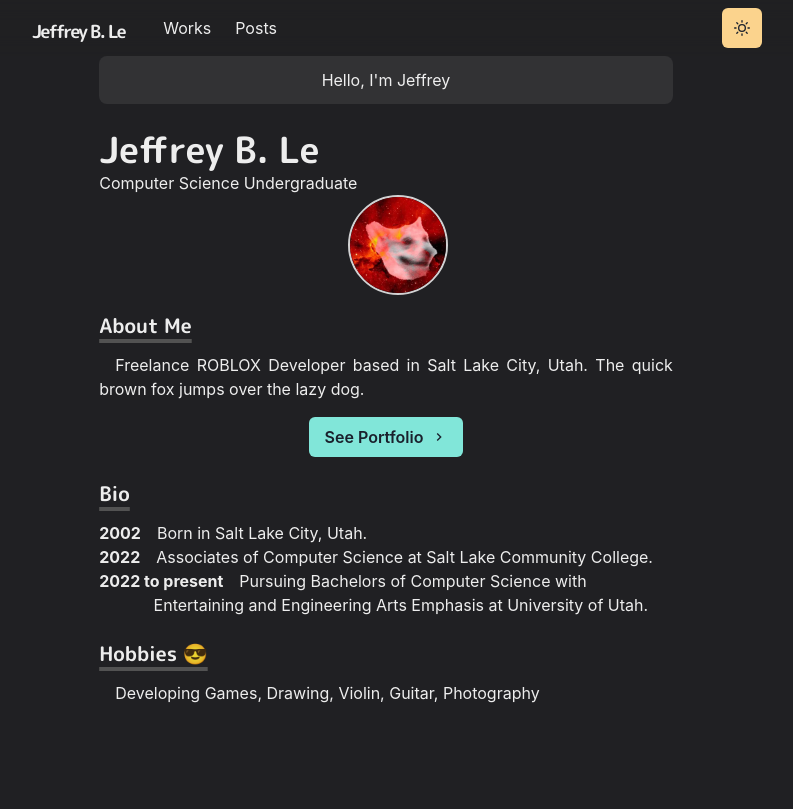
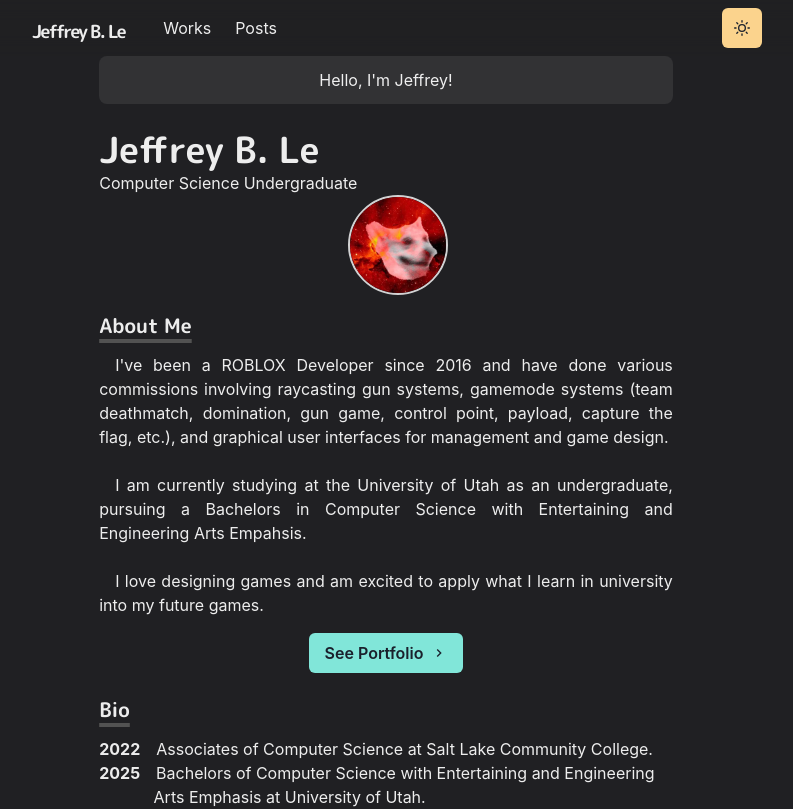
Before and after one commit to jeffohh/jeffohh.github.io, a Next.js app: page / in a window 1280 px wide. Shown: the top 809 px of the page, without its empty margins (254-1047 px from the left). Built offline with nearby package versions, Linux system fonts and the light colour scheme.

Commit message:
Updated index page - added works page - added grid-item component

```diff
--- a/pages/index.js
+++ b/pages/index.js
@@ -22,7 +22,7 @@ const Page = ( ) => {
             p={3}
             mb={6}
             align="center">
-                Hello, I&apos;m Jeffrey
+                Hello, I&apos;m Jeffrey!
             </Box>
 
             <Box display={{md:'flex'}}>
@@ -58,7 +58,18 @@ const Page = ( ) => {
                     About Me
                 </Heading>
                 <Paragraph>
-                    Freelance ROBLOX Developer based in Salt Lake City, Utah. The quick brown fox jumps over the lazy dog.
+                    I&apos;ve been a ROBLOX Developer since 2016 and have done various commissions involving
+                    raycasting gun systems, gamemode systems (team deathmatch, domination, gun game, control point, payload,
+                    capture the flag, etc.), and graphical user interfaces for management and game design.
+                </Paragraph>
+                <br></br>
+                <Paragraph>
+                    I am currently studying at the University of Utah as an undergraduate, pursuing a Bachelors in Computer Science
+                    with Entertaining and Engineering Arts Empahsis.
+                </Paragraph>
+                <br></br>
+                <Paragraph>
+                    I love designing games and am excited to apply what I learn in university into my future games.
                 </Paragraph>
 
                 <Box align="center" my={4}>
@@ -76,16 +87,12 @@ const Page = ( ) => {
                     Bio
                 </Heading>
                 <BioSection>
-                    <BioYear>2002</BioYear>
-                    Born in Salt Lake City, Utah.
-                </BioSection>
-                <BioSection>
                     <BioYear>2022</BioYear>
                     Associates of Computer Science at Salt Lake Community College.
                 </BioSection>
                 <BioSection>
-                    <BioYear>2022 to present</BioYear>
-                    Pursuing Bachelors of Computer Science with Entertaining and Engineering Arts Emphasis at University of Utah.
+                    <BioYear>2025</BioYear>
+                    Bachelors of Computer Science with Entertaining and Engineering Arts Emphasis at University of Utah.
                 </BioSection>
             </Section>
 
@@ -94,7 +101,7 @@ const Page = ( ) => {
                     Hobbies 😎
                 </Heading>
                 <Paragraph>
-                    Developing Games, Drawing, Violin, Guitar, Photography
+                    Developing Games, Drawing, Violin, Guitar, Photography, Freestyle Skateboarding
                 </Paragraph>
             </Section>
 
```
Also changed, not shown: pages/works.js (added, +14 -0 lines), components/grid-item.js (added).
